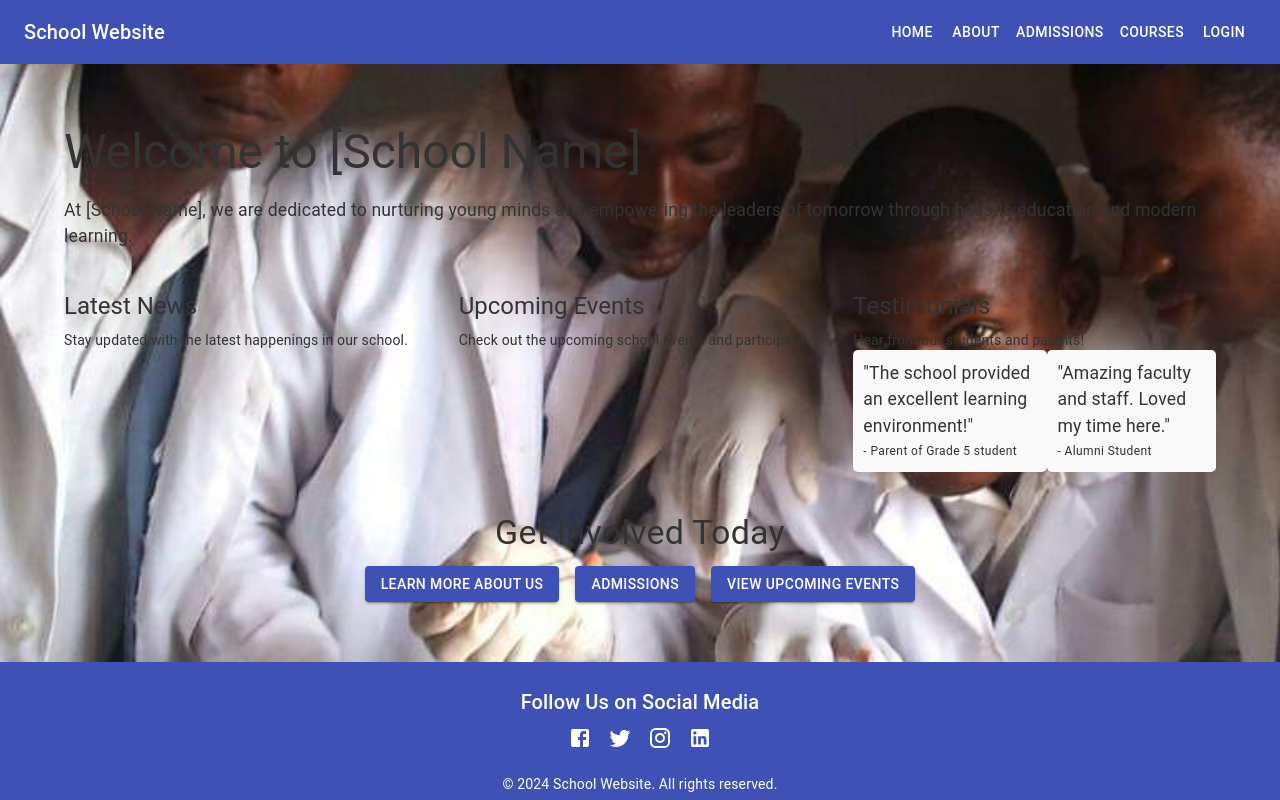
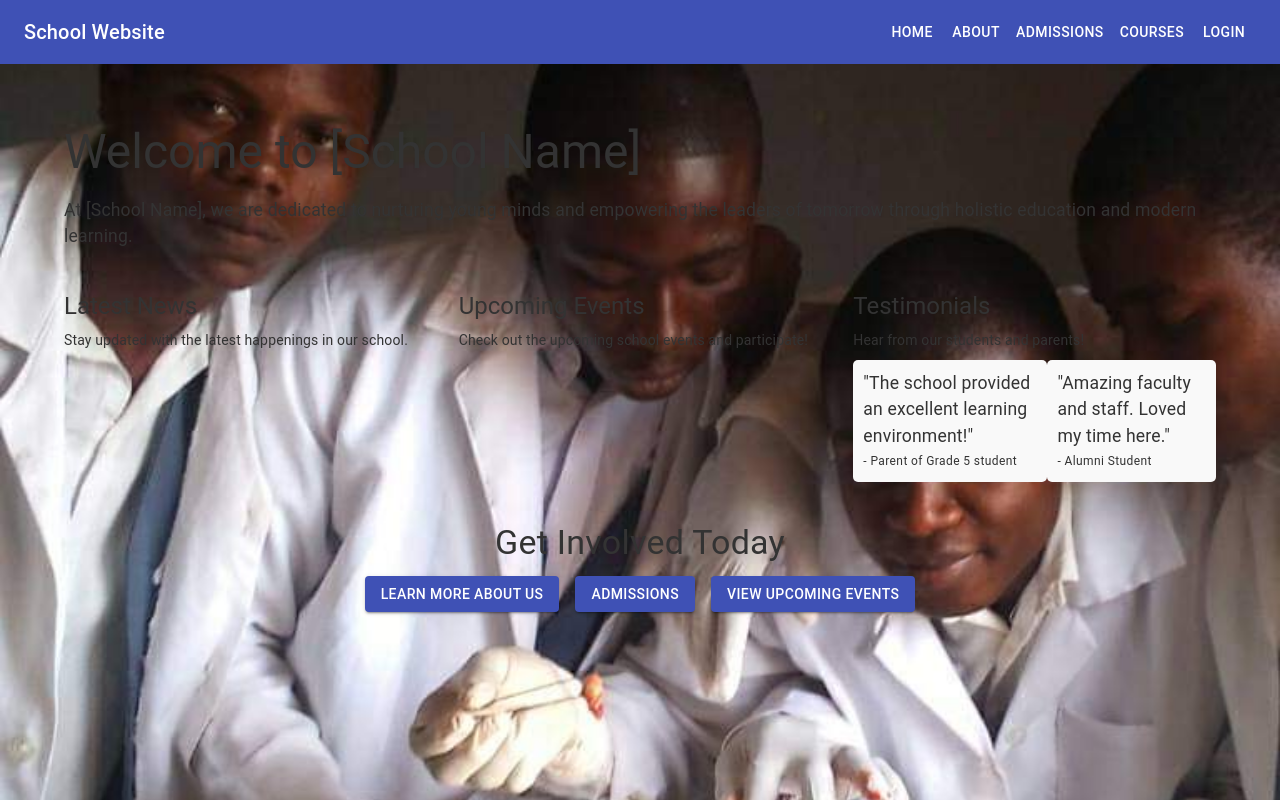
Before and after one commit to Adeoye1996/Webstack---Portfolio-Project, a React (Create React App) app in the folder school-website/: page / in a window 1280 px wide. Shown: the top 800 px of the page. Built offline with nearby package versions, Linux system fonts and the light colour scheme.

Commit message:
updated home and homecss

```diff
--- a/school-website/src/pages/Home.css
+++ b/school-website/src/pages/Home.css
@@ -4,11 +4,11 @@ body {
 }
 
 .home-page {
-  /* Background image can be added here */
-  background-image: url('../assets/FB_IMG_1659983789674.jpg'); /* Correct path */
+  background-image: url('../assets/FB_IMG_1659983789674.jpg'); /* Ensure correct path */
   background-size: cover;
   background-position: center;
   padding: 20px;
+  min-height: 100vh; /* Ensures the page takes full height */
 }
 
 .introduction {
@@ -28,6 +28,7 @@ body {
   background-color: #f9f9f9;
   padding: 10px;
   border-radius: 5px;
+  margin-top: 10px; /* Space between testimonials */
 }
 
 /* Merged testimonial-card styles */
--- a/school-website/src/pages/Home.js
+++ b/school-website/src/pages/Home.js
@@ -1,12 +1,11 @@
 import React from 'react';
 import { Container, Typography, Button, Grid } from '@mui/material';
 import { Link } from 'react-router-dom';
-import './Home.css';  // Link to custom styles
+import './Home.css'; // Link to custom styles
 
 const Home = () => {
   return (
     <div className="home-page">
-      {/* Background image can be added here through CSS */}
       <Container maxWidth="lg">
 
         {/* Introduction Section */}
@@ -51,7 +50,6 @@ const Home = () => {
                 Hear from our students and parents!
               </Typography>
               <div className="testimonials">
-                {/* Comment: Add images here in the div below */}
                 <div className="testimonial">
                   <Typography variant="body1">
                     "The school provided an excellent learning environment!"
```
